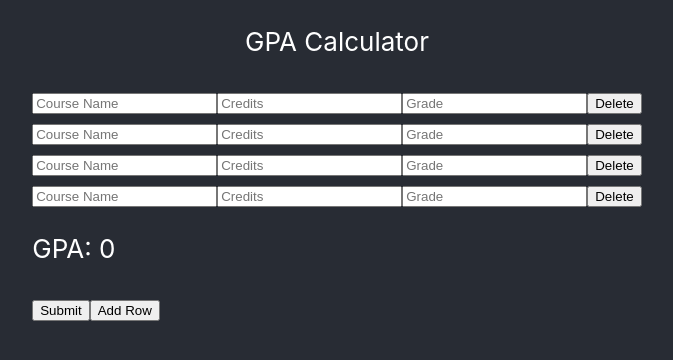
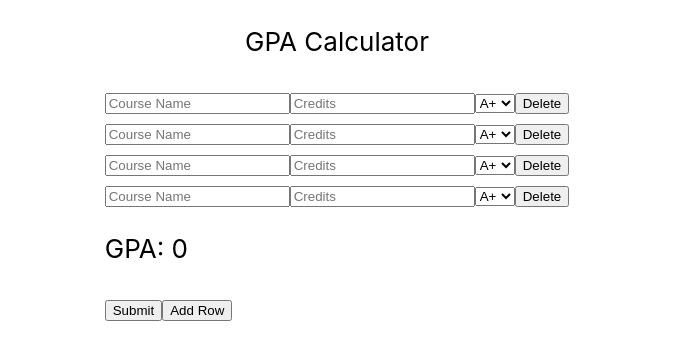
Before and after one commit to T2703/Grading-Calculator-Website, a React (Create React App) app: page /gpa-calculator in a window 1280 px wide. Shown: the top 360 px of the page, without its empty margins (303-976 px from the left). Built offline with nearby package versions, Linux system fonts and the light colour scheme.

Commit message:
chore: added in more stuff

```diff
--- a/src/App.css
+++ b/src/App.css
@@ -4,23 +4,39 @@
 
 
 .Home-header {
-  background-color: #282c34;
+  background-color: #ffffff;
   min-height: 100vh;
   display: flex;
   flex-direction: column;
   align-items: center;
   justify-content: flex-start;
   font-size: calc(10px + 2vmin);
-  color: white;
+  color: rgb(0, 0, 0);
 }
 
 .buttonTo {
-  background-color: #00e1ff;
-  border: none;
+  display: flex;
+  flex-direction: column;
+  align-items: center;
+  text-decoration: none;
+  color: #000;
+  padding: 60px;
+  border: 1px solid #ccc;
+  background-color: #f0f0f08c;
   border-radius: 10px;
-  width: 120px;
-  height: 40px;
-  color: white;
+  transition: background-color 0.3s ease;
+  box-shadow: 0px 0px 10px 0px rgba(0, 0, 0, 0.2);
+
+}
+
+.buttonContainer {
+  display: flex;
+  justify-content: center;
+  align-items: center;
+}
+
+.buttonTo:hover {
+  background-color: #f0f0f0;
 }
 
 .buttonTo:active {
--- a/src/App.js
+++ b/src/App.js
@@ -8,9 +8,32 @@ function App() {
   return (
     <div className="Title">
       <header className="Home-header">
-        <p>Calculate My Grades</p>
-        <a className='buttonTo' href="/grade-calculator"> Grade Calculator</a>
-        <a className='buttonTo' href="/gpa-calculator"> Gpa Calculator</a>
+        <p>Calculate My Grades Or GPA</p>
+        <div className="buttonContainer">
+          <a className='buttonTo' href="/grade-calculator">
+            <img
+              src="/grade-calc.png"
+              alt="Grade Calculator Icon"
+              style={{ width: '300px', height: '300px' }}
+            />
+            Grade Calculator
+          </a>
+          <a className='buttonTo' href="/gpa-calculator">
+            <img
+              src="/gpa-calc.png"
+              alt="GPA Calculator Icon"
+              style={{ width: '300px', height: '300px' }}
+            />
+            GPA Calculator
+          </a>
+        </div>
+        <p>
+          Ever needed to calculate your grade or GPA quickly?
+          <br />
+          You have come to the right place.
+          <br />
+          Just use one of the calculators for your grading needs.
+        </p>
       </header>
     </div>
   );
--- a/src/GpaCalculator.js
+++ b/src/GpaCalculator.js
@@ -34,7 +34,7 @@ function GpaCalculator() {
   const handleSubmit = (event) => {
     event.preventDefault();
 
-    // Calling the math stuff.
+    // Calling the math stuff & doing more calculations.
     const calculatedCourseGrade = assignmentItself.map(gradeCalulationForCourse);
     const totalGradePoints = calculatedCourseGrade.reduce((acc, course) => acc + course.courseGrade * course.credits, 0);
     const totalCredits = calculatedCourseGrade.reduce((acc, course) => acc + course.credits, 0);
@@ -80,8 +80,9 @@ function GpaCalculator() {
     // Ensure that credits is treated as a number
     const numericCredits = parseFloat(credits) || 0;
 
-    // Calculations
-    const courseGradePoints = gradePoints[grade.toUpperCase()] || 0;
+
+    // Calculations & Default value.
+    const courseGradePoints = gradePoints[(grade || 'A+').toUpperCase()] || 0;
 
     return {
       courseGrade: courseGradePoints,
@@ -111,13 +112,25 @@ function GpaCalculator() {
               onChange={(e) => handleChange(index, 'credits', e.target.value)}
               placeholder="Credits"
             />
-            <input
-              type="text"
-              name={`grades_${index}`}
-              value={assignment.grade}
-              onChange={(e) => handleChange(index, 'grade', e.target.value)}
-              placeholder="Grade"
-            />
+            <select
+                name={`grades_${index}`}
+                value={assignment.grade}
+                onChange={(e) => handleChange(index, 'grade', e.target.value)}
+              >
+                <option value="A+">A+</option>
+                <option value="A">A</option>
+                <option value="A-">A-</option>
+                <option value="B+">B+</option>
+                <option value="B">B</option>
+                <option value="B-">B-</option>
+                <option value="C+">C+</option>
+                <option value="C">C</option>
+                <option value="C-">C-</option>
+                <option value="D+">D+</option>
+                <option value="D">D</option>
+                <option value="D-">D-</option>
+                <option value="F">F</option>
+              </select>
             <button type="delete" onClick={() => deleteRow(index)}>Delete</button>
           </div>
         ))}
```
